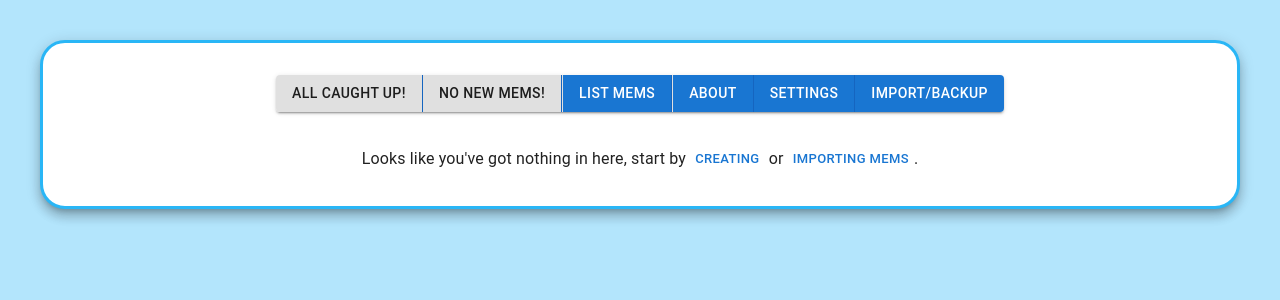
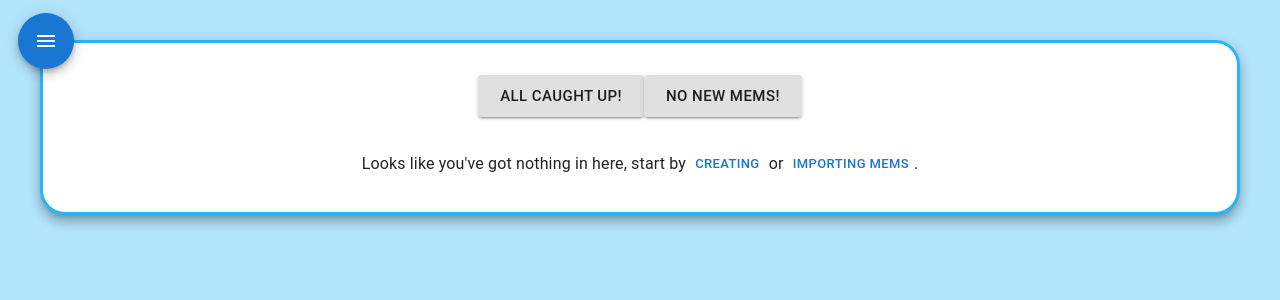
Before and after one commit to PiTiLeZarD/memup, a React (Vite) app: page / in a window 1280 px wide. Shown: the top 300 px of the page. Built offline with nearby package versions, Linux system fonts and the light colour scheme.

Commit message:
Free up the menu on the main page

```diff
--- a/src/pages/HomePage.tsx
+++ b/src/pages/HomePage.tsx
@@ -1,12 +1,13 @@
 import React, { useEffect } from "react";
 import { useNavigate, useSearchParams } from "react-router-dom";
 
-import { Box, Button, ButtonGroup, Divider, Stack } from "@mui/material";
+import { Box, Button, Stack } from "@mui/material";
 
 import { EmptyMems } from "../EmptyMems";
 import { memDeck } from "../lib";
 import { MemClusters } from "../MemClusters";
 import { useStore } from "../store";
+import { SidebarButton } from "./buttons/SidebarButton";
 import { ContentBox } from "./ContentBox";
 import { DailyMems } from "./DailyMems";
 
@@ -48,13 +49,20 @@ export const HomePage: HomePageComponent = (): JSX.Element => {
     return (
         <Stack>
             <ContentBox>
+                <SidebarButton />
                 <Stack spacing={6}>
                     <Box sx={{ textAlign: "center" }}>
-                        <ButtonGroup variant="contained">
-                            <Button color={reviseMems.length > 0 ? "primary" : "inherit"} onClick={handleRevise}>
+                        <Button
+                            size="large"
+                            variant="contained"
+                            color={reviseMems.length > 0 ? "primary" : "inherit"}
+                            onClick={handleRevise}
+                        >
                             {reviseMems.length > 0 ? `Revise ${reviseMems.length} mems` : "All caught up!"}
                         </Button>
                         <Button
+                            size="large"
+                            variant="contained"
                             color={learnMems.length > learnNewCount ? "primary" : "inherit"}
                             onClick={handleLearn}
                         >
@@ -64,13 +72,6 @@ export const HomePage: HomePageComponent = (): JSX.Element => {
                                 ? "Not enough new mems!"
                                 : "No new mems!"}
                         </Button>
-                            <Divider orientation="vertical" flexItem />
-                            <Button onClick={() => navigate("/mems")}>List Mems</Button>
-                            <Divider orientation="vertical" flexItem />
-                            <Button onClick={() => navigate("/about")}>About</Button>
-                            <Button onClick={() => navigate("/settings")}>Settings</Button>
-                            <Button onClick={() => navigate("/importbackup")}>Import/Backup</Button>
-                        </ButtonGroup>
                         {mems.length == 0 && <EmptyMems />}
                     </Box>
                     <MemClusters mems={mems} />
--- /dev/null
+++ b/src/pages/buttons/SidebarButton.tsx
@@ -0,0 +1,63 @@
+import React, { useState } from "react";
+
+import HistoryEduIcon from "@mui/icons-material/HistoryEdu";
+import ImportExportIcon from "@mui/icons-material/ImportExport";
+import InfoIcon from "@mui/icons-material/Info";
+import MenuIcon from "@mui/icons-material/Menu";
+import SettingsIcon from "@mui/icons-material/Settings";
+import { Fab, List, ListItemButton, ListItemIcon, ListItemText, SwipeableDrawer } from "@mui/material";
+import { useNavigate } from "react-router-dom";
+
+export type SidebarButtonProps = {};
+
+export type SidebarButtonComponent = React.FunctionComponent<SidebarButtonProps>;
+
+export const SidebarButton: SidebarButtonComponent = (): JSX.Element => {
+    const [sidebarOpen, setSidebarOpen] = useState<boolean>(false);
+    const navigate = useNavigate();
+
+    return (
+        <>
+            <SwipeableDrawer
+                anchor="left"
+                open={sidebarOpen}
+                onClose={() => setSidebarOpen(false)}
+                onOpen={() => setSidebarOpen(true)}
+            >
+                <List sx={{ minWidth: "280px" }}>
+                    <ListItemButton onClick={() => navigate("/about")}>
+                        <ListItemIcon>
+                            <InfoIcon />
+                        </ListItemIcon>
+                        <ListItemText primary="About" />
+                    </ListItemButton>
+                    <ListItemButton onClick={() => navigate("/mems")}>
+                        <ListItemIcon>
+                            <HistoryEduIcon />
+                        </ListItemIcon>
+                        <ListItemText primary="List mems" />
+                    </ListItemButton>
+                    <ListItemButton onClick={() => navigate("/settings")}>
+                        <ListItemIcon>
+                            <SettingsIcon />
+                        </ListItemIcon>
+                        <ListItemText primary="Settings" />
+                    </ListItemButton>
+                    <ListItemButton onClick={() => navigate("/importbackup")}>
+                        <ListItemIcon>
+                            <ImportExportIcon />
+                        </ListItemIcon>
+                        <ListItemText primary="Import/Backup" />
+                    </ListItemButton>
+                </List>
+            </SwipeableDrawer>
+            <Fab
+                onClick={() => setSidebarOpen(true)}
+                color="primary"
+                sx={{ position: "absolute", top: "-30px", left: "-25px" }}
+            >
+                <MenuIcon />
+            </Fab>
+        </>
+    );
+};
```
Lines whose indentation alone changed are shown as unchanged.
